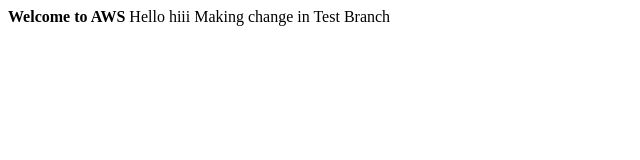
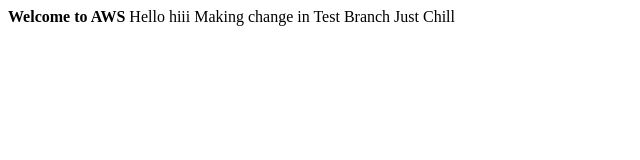
Before and after one commit to vikash2017/awswebtest, a plain HTML site: page index.html in a window 1280 px wide. Shown: the full height of the page, 0-640 px from the left. Drawn offline with Linux system fonts and the light colour scheme.

Commit message:
Local Change

```diff
--- a/index.html
+++ b/index.html
@@ -3,4 +3,5 @@
     <a1>Hello</a1>
     <a1>hiii</a1>
     <a1>Making change in Test Branch</a1>
+    <a1>Just Chill</a1>
 </html>
```
